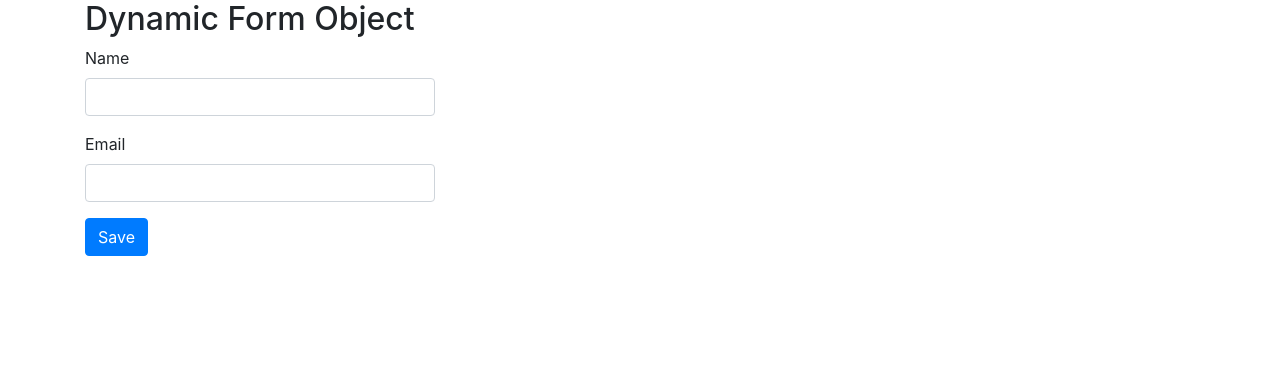
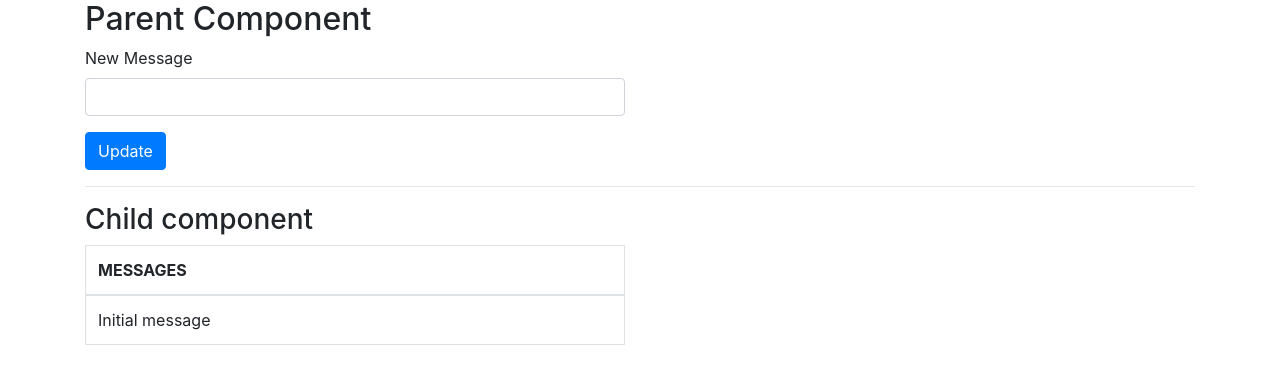
Before and after one commit to UniquelySimilar/vue-sandbox, a Vue app: page /user/1 in a window 1280 px wide. Shown: the top 384 px of the page. Built offline with nearby package versions, Linux system fonts and the light colour scheme.

Commit message:
vuex reactivity exercise

```diff
--- a/src/App.vue
+++ b/src/App.vue
@@ -1,24 +1,19 @@
 <template>
   <div id="app" class="container">
-    <dynamic-form-object :userProperties="userProperties" />
+    <parent />
   </div>
 </template>
 
 <script>
-  import DynamicFormObject from '@/components/vue-help-forum/DynamicFormObject'
+  import Parent from '@/components/vuetest/react-to-vuex/Parent'
 
   export default {
     name: 'App',
     components: {
-      DynamicFormObject
+      Parent
     },
     data() {
       return {
-        userProperties: {
-          id: 0,
-          name: '',
-          email: ''
-        }
       }
     }
   }
--- /dev/null
+++ b/src/components/vuetest/react-to-vuex/Child.vue
@@ -0,0 +1,32 @@
+<template>
+  <div class="child">
+    <h3>Child component</h3>
+    <div class="row">
+      <div class="col-md-6">
+        <table class="table table-bordered">
+          <thead>
+            <tr>
+              <th>MESSAGES</th>
+            </tr>
+          </thead>
+          <tbody>
+            <tr v-for="(message,index) in messages" :key="index">
+              <td>{{ message }}</td>
+            </tr>
+          </tbody>
+        </table>
+      </div>
+    </div>
+  </div>
+</template>
+
+<script>
+  export default {
+    computed: {
+      messages() {
+        return this.$store.state.messages;
+      }
+    }
+
+  }
+</script>
--- /dev/null
+++ b/src/components/vuetest/react-to-vuex/Parent.vue
@@ -0,0 +1,41 @@
+<template>
+  <div class="parent">
+    <h2>Parent Component</h2>
+    <div class="row">
+      <div class="col-md-6">
+        <form @submit.prevent="updateMessage">
+          <div class="form-group">
+            <label>New Message</label>
+            <input type="text" class="form-control" v-model="message">
+          </div>
+          <button class="btn btn-primary" type="submit">Update</button>
+        </form>
+      </div>
+    </div>
+
+    <hr>
+
+    <child />
+  </div>
+</template>
+
+<script>
+  import Child from '@/components/vuetest/react-to-vuex/Child'
+
+  export default {
+    components: {
+      Child
+    },
+    data() {
+      return {
+        message: ''
+      }
+    },
+    methods: {
+      updateMessage() {
+        this.$store.commit('updateMessage', this.message);
+        this.message = '';
+      }
+    }
+  }
+</script>
--- a/src/main.js
+++ b/src/main.js
@@ -1,7 +1,8 @@
 import Vue from 'vue'
 import App from './App.vue'
-import store from './store'
 import router from './router'
+//import store from './store'
+import store from './store/react-to-vuex-store.js'
 
 import 'bootstrap/dist/css/bootstrap.css'
 
--- /dev/null
+++ b/src/store/react-to-vuex-store.js
@@ -0,0 +1,17 @@
+import Vue from 'vue'
+import Vuex from 'vuex'
+
+Vue.use(Vuex)
+
+export default new Vuex.Store({
+  state: {
+    messages: [
+      'Initial message'
+    ]
+  },
+  mutations: {
+    updateMessage(state, newMessage) {
+      state.messages.push(newMessage);
+    }
+  }
+})
```
